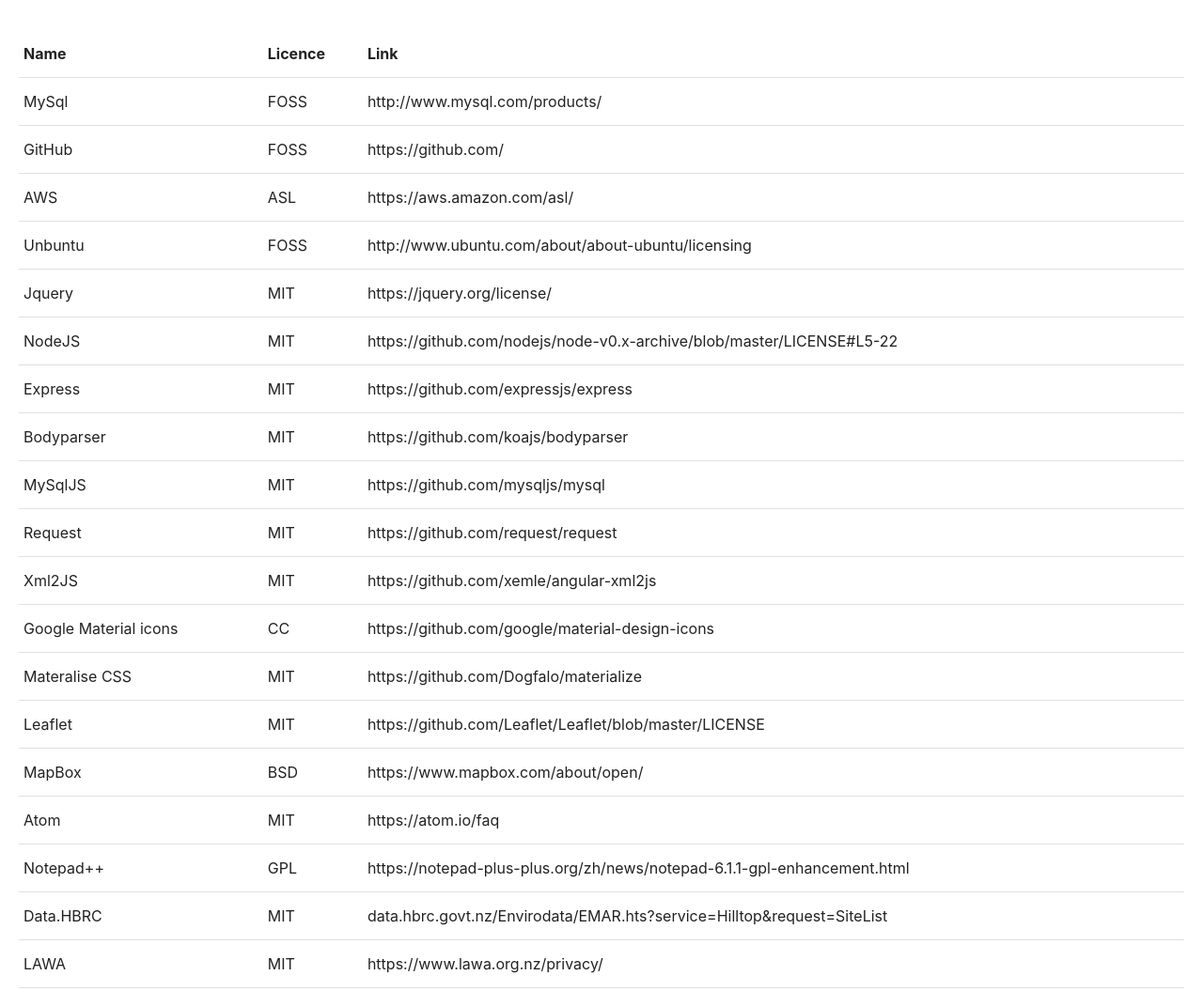
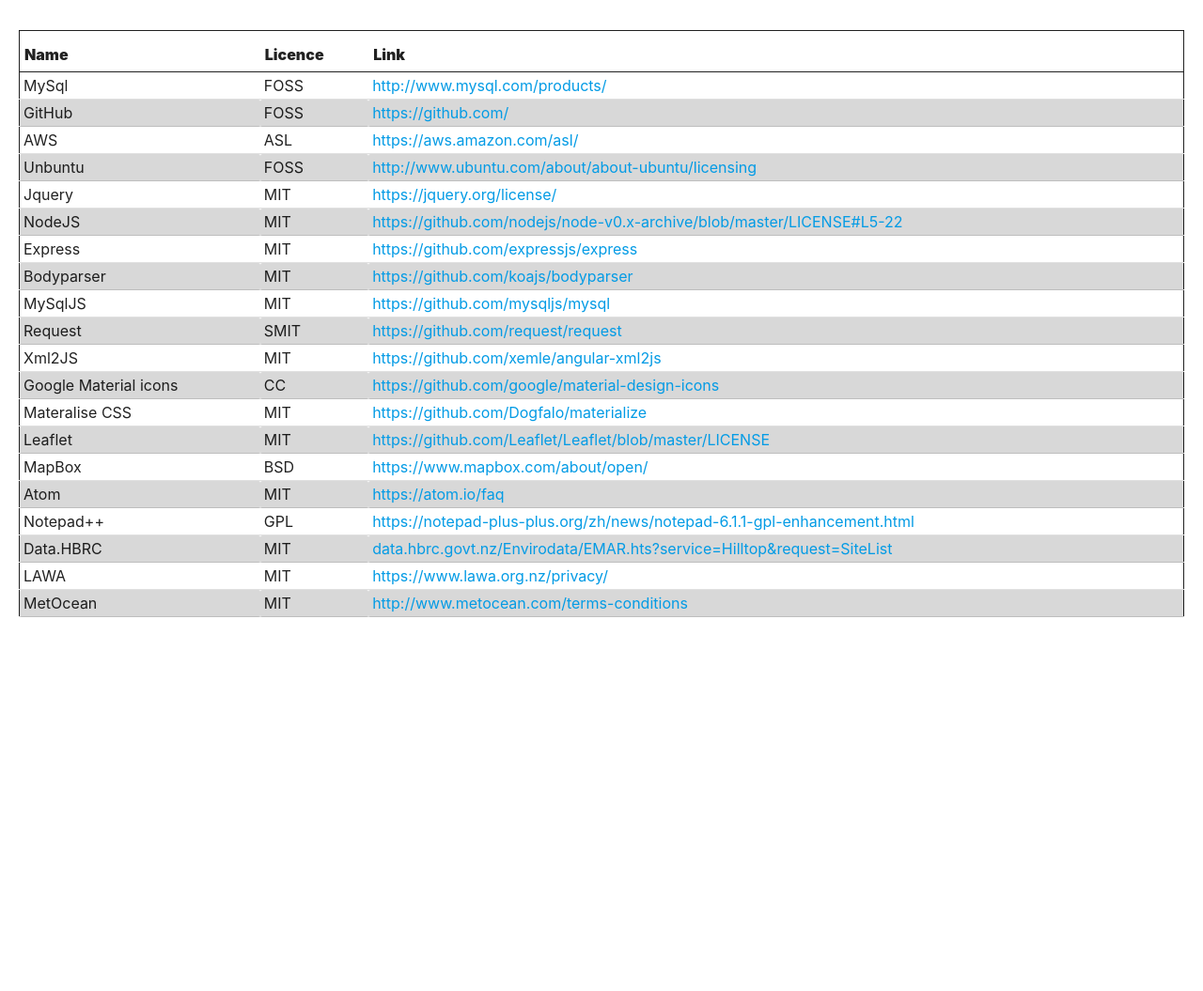
Before and after one commit to canzuk5/plan-your-rec-server, a website: page www/about.html in a window 1280 px wide. Shown: the part 920-1975 px from the top of the page at 94% size. After the commit the page ends 1597 px from the top, so only its background shows below. Drawn offline with nearby package versions, Linux system fonts and the light colour scheme; files that its build step writes are made by us from their sources; files whose address does not match are found by name.

Commit message:
addded about

```diff
--- a/www/about.html
+++ b/www/about.html
@@ -53,111 +53,120 @@
 <P>The software below was used in the creation of this webtool. listed with license type and links. </P>
 </div>
 <div id="bodyPadder">
-<table style="width:100%">
-  <tr>
-    <th>Name</th>
-    <th>Licence</th>
-    <th>Link</th>
+<table style="border: 1px solid">
+	  <tr>
+    <th style="border-bottom: 1px solid; padding-bottom: 8px;"><b>Name</b></th>
+    <th style="border-bottom: 1px solid; padding-bottom: 8px; padding-right: 10px;"><b>Licence</b></th>
+    <th style="border-bottom: 1px solid; padding-bottom: 8px;"><b>Link</b></th>
   </tr>
   <tr>
-    <td>MySql</td>
-    <td>FOSS</td>
-    <td>http://www.mysql.com/products/</td>
+    <td style="padding: 4px;">MySql</td>
+    <td style="padding: 4px;">FOSS</td>
+    <td style="padding: 4px;"><a href="url">http://www.mysql.com/products/</a></td>
   </tr>
-  <tr>
-    <td>GitHub</td>
-    <td>FOSS</td>
-    <td>https://github.com/</td>
+  <tr style=" background-color: #D8D8D8;">
+    <td style="padding: 4px;">GitHub</td>
+    <td style="padding: 4px;">FOSS</td>
+    <td style="padding: 4px;"><a href="url">https://github.com/<a></td>
   </tr>
-  <tr>
-    <td>AWS</td>
-    <td>ASL</td>
-    <td>https://aws.amazon.com/asl/</td>
+    <tr>
+    <td style="padding: 4px;">AWS</td>
+    <td style="padding: 4px;">ASL</td>
+    <td style="padding: 4px;"><a href="url">https://aws.amazon.com/asl/</a></td>
   </tr>
-  <tr>
-    <td>Unbuntu</td>
-    <td>FOSS</td>
-    <td>http://www.ubuntu.com/about/about-ubuntu/licensing</td>
+    <tr style=" background-color: #D8D8D8;">
+    <td style="padding: 4px;">Unbuntu</td>
+    <td style="padding: 4px;">FOSS</td>
+    <td style="padding: 4px;"><a href="url">http://www.ubuntu.com/about/about-ubuntu/licensing</a></td>
   </tr>
-<tr>
-    <td>Jquery</td>
-    <td>MIT</td>
-    <td>https://jquery.org/license/</td>
+    <tr>
+    <td style="padding: 4px;">Jquery</td>
+    <td style="padding: 4px;">MIT</td>
+    <td style="padding: 4px;"><a href="url">https://jquery.org/license/</a></td>
   </tr>
-  <tr>
-    <td>NodeJS</td>
-    <td>MIT</td>
-    <td>https://github.com/nodejs/node-v0.x-archive/blob/master/LICENSE#L5-22</td>
+    <tr style=" background-color: #D8D8D8;">
+    <td style="padding: 4px;">NodeJS</td>
+    <td style="padding: 4px;">MIT</td>
+    <td style="padding: 4px;"><a href="url">https://github.com/nodejs/node-v0.x-archive/blob/master/LICENSE#L5-22</a></td>
   </tr>
-  <tr>
-    <td>Express</td>
-    <td>MIT</td>
-    <td>https://github.com/expressjs/express</td>
+    <tr>
+    <td style="padding: 4px;">Express</td>
+    <td style="padding: 4px;">MIT</td>
+    <td style="padding: 4px;"><a href="url">https://github.com/expressjs/express</a></td>
   </tr>
-  <tr>
-    <td>Bodyparser</td>
-    <td>MIT</td>
-    <td>https://github.com/koajs/bodyparser</td>
+    <tr style=" background-color: #D8D8D8;">
+    <td style="padding: 4px;">Bodyparser</td>
+    <td style="padding: 4px;">MIT</td>
+    <td style="padding: 4px;"><a href="url">https://github.com/koajs/bodyparser</a></td>
   </tr>
-  <tr>
-    <td>MySqlJS</td>
-    <td>MIT</td>
-    <td>https://github.com/mysqljs/mysql</td>
+    <tr>
+    <td style="padding: 4px;">MySqlJS</td>
+    <td style="padding: 4px;">MIT</td>
+    <td style="padding: 4px;"><a href="url">https://github.com/mysqljs/mysql</a></td>
   </tr>
-  <tr>
-    <td>Request</td>
-    <td>MIT</td>
-    <td>https://github.com/request/request</td>
+    <tr style=" background-color: #D8D8D8;">
+    <td style="padding: 4px;">Request</td>
+    <td style="padding: 4px;">SMIT</td>
+    <td style="padding: 4px;"><a href="url">https://github.com/request/request</a></td>
   </tr>
-  <tr>
-    <td>Xml2JS</td>
-    <td>MIT</td>
-    <td>https://github.com/xemle/angular-xml2js</td>
+    </tr>
+    <tr>
+    <td style="padding: 4px;">Xml2JS</td>
+    <td style="padding: 4px;">MIT</td>
+    <td style="padding: 4px;"><a href="url">https://github.com/xemle/angular-xml2js</a></td>
   </tr>
-  <tr>
-    <td>Google Material icons</td>
-    <td>CC</td>
-    <td>https://github.com/google/material-design-icons</td>
+    </tr>
+    <tr style=" background-color: #D8D8D8;">
+    <td style="padding: 4px;">Google Material icons</td>
+    <td style="padding: 4px;">CC</td>
+    <td style="padding: 4px;"><a href="url">https://github.com/google/material-design-icons</a></td>
   </tr>
-  <tr>
-    <td>Materalise CSS</td>
-    <td>MIT</td>
-    <td>https://github.com/Dogfalo/materialize</td>
+    </tr>
+    <tr>
+    <td style="padding: 4px;">Materalise CSS</td>
+    <td style="padding: 4px;">MIT</td>
+    <td style="padding: 4px;"><a href="url">https://github.com/Dogfalo/materialize</a></td>
   </tr>
-  <tr>
-    <td>Leaflet</td>
-    <td>MIT</td>
-    <td>https://github.com/Leaflet/Leaflet/blob/master/LICENSE</td>
+    </tr>
+    <tr style=" background-color: #D8D8D8;">
+    <td style="padding: 4px;">Leaflet</td>
+    <td style="padding: 4px;">MIT</td>
+    <td style="padding: 4px;"><a href="url">https://github.com/Leaflet/Leaflet/blob/master/LICENSE</a></td>
   </tr>
-  <tr>
-    <td>MapBox</td>
-    <td>BSD</td>
-    <td>https://www.mapbox.com/about/open/</td>
+    </tr>
+    <tr>
+    <td style="padding: 4px;">MapBox</td>
+    <td style="padding: 4px;">BSD</td>
+    <td style="padding: 4px;"><a href="url">https://www.mapbox.com/about/open/</a></td>
   </tr>
-  <tr>
-    <td>Atom</td>
-    <td>MIT</td>
-    <td>https://atom.io/faq</td>
+    </tr>
+    <tr style=" background-color: #D8D8D8;">
+    <td style="padding: 4px;">Atom</td>
+    <td style="padding: 4px;">MIT</td>
+    <td style="padding: 4px;"><a href="url">https://atom.io/faq</a></td>
   </tr>
-  <tr>
-    <td>Notepad++</td>
-    <td>GPL</td>
-    <td>https://notepad-plus-plus.org/zh/news/notepad-6.1.1-gpl-enhancement.html</td>
+    </tr>
+    <tr>
+    <td style="padding: 4px;">Notepad++</td>
+    <td style="padding: 4px;">GPL</td>
+    <td style="padding: 4px;"><a href="url">https://notepad-plus-plus.org/zh/news/notepad-6.1.1-gpl-enhancement.html</a></td>
   </tr>
-  <tr>
-    <td>Data.HBRC</td>
-    <td>MIT</td>
-    <td>data.hbrc.govt.nz/Envirodata/EMAR.hts?service=Hilltop&amp;request=SiteList</td>
+      </tr>
+    <tr style=" background-color: #D8D8D8;">
+    <td style="padding: 4px;">Data.HBRC</td>
+    <td style="padding: 4px;">MIT</td>
+    <td style="padding: 4px;"><a href="url">data.hbrc.govt.nz/Envirodata/EMAR.hts?service=Hilltop&request=SiteList</a></td>
   </tr>
-  <tr>
-    <td>LAWA</td>
-    <td>MIT</td>
-    <td>https://www.lawa.org.nz/privacy/</td>
+      </tr>
+    <tr>
+    <td style="padding: 4px;">LAWA</td>
+    <td style="padding: 4px;">MIT</td>
+    <td style="padding: 4px;"><a href="url">https://www.lawa.org.nz/privacy/</a></td>
   </tr>
-  <tr>
-    <td>MetOcean</td>
-    <td>MIT</td>
-    <td>http://www.metocean.com/terms-conditions</td>
+      <tr style=" background-color: #D8D8D8;">
+    <td style="padding: 4px;">MetOcean</td>
+    <td style="padding: 4px;">MIT</td>
+    <td style="padding: 4px;"><a href="url">http://www.metocean.com/terms-conditions</a></td>
   </tr>
 </table>
 </div>
```
